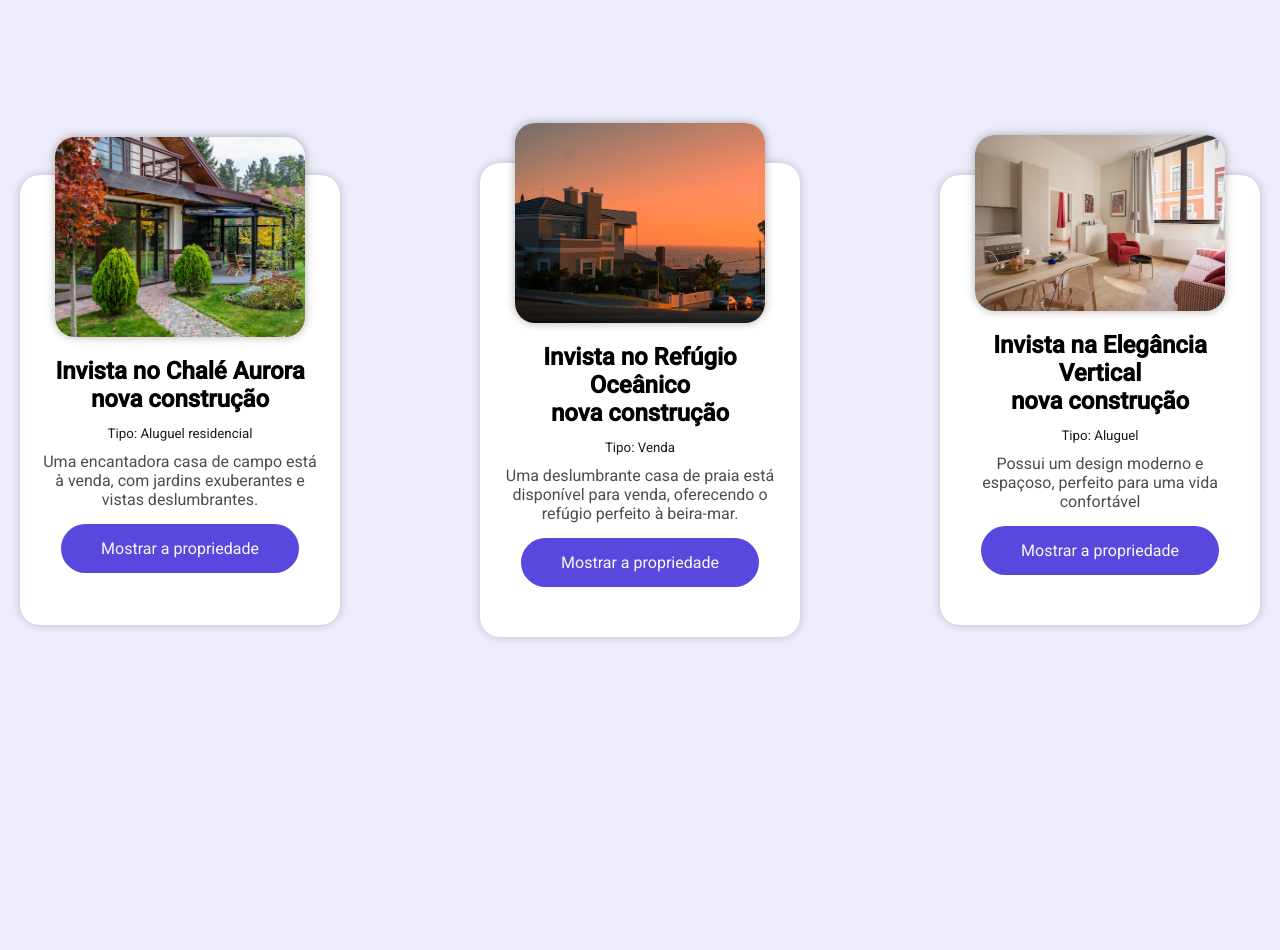
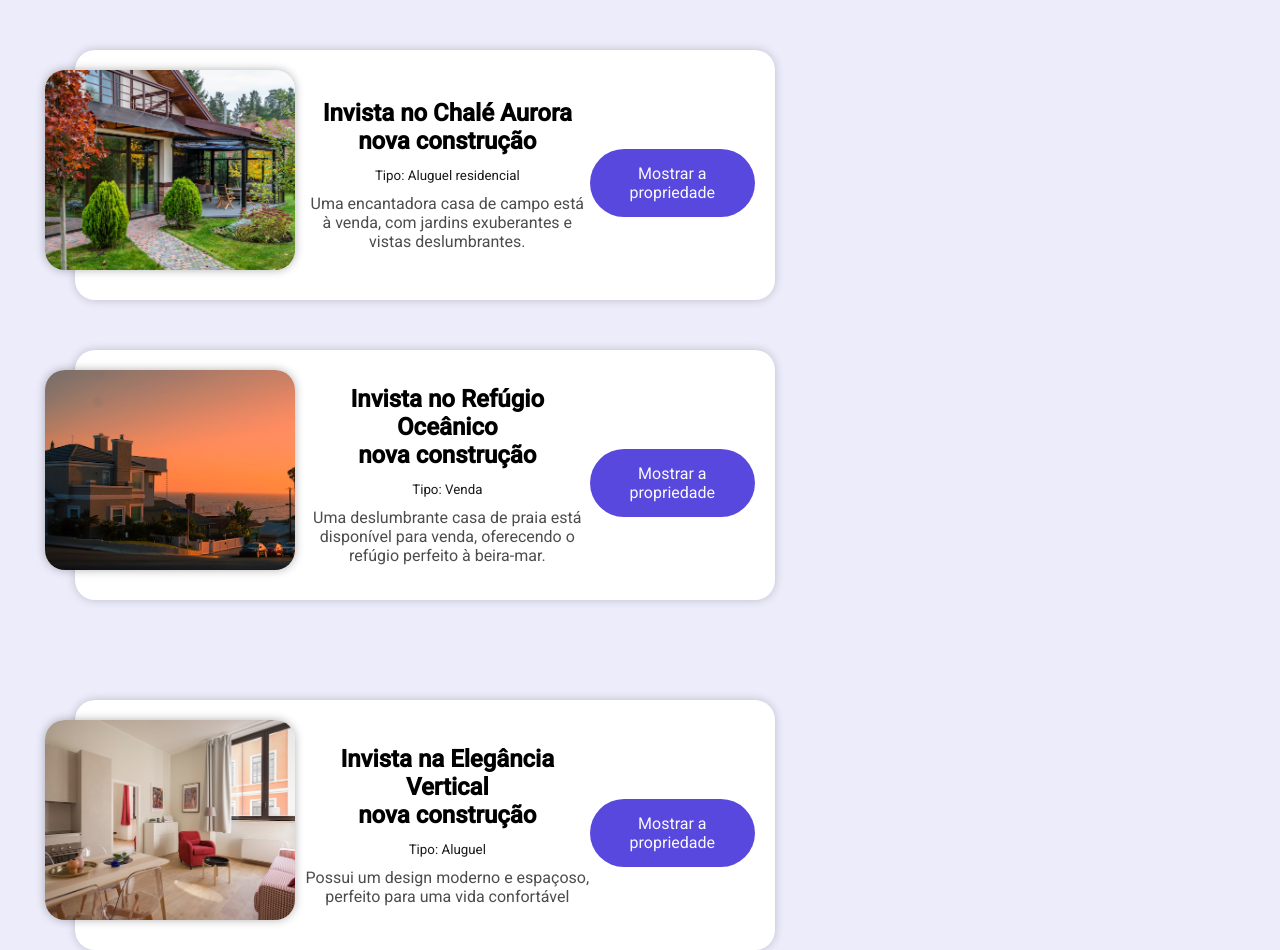
Before and after one commit to Joao-Pedro-BS/desafios-html-css, a plain HTML site: page projeto-card-1/index.html in a window 1280 px wide. Before the commit the page ends 800 px from the top, so only its background shows below. Drawn offline with Linux system fonts and the light colour scheme.

Commit message:
2° protótipo de media query

```diff
--- a/projeto-card-1/index.html
+++ b/projeto-card-1/index.html
@@ -4,7 +4,7 @@
     <meta charset="UTF-8">
     <meta name="viewport" content="width=device-width, initial-scale=1.0">
     <link rel="stylesheet" href="style.css">
-    <link rel="stylesheet" href="medias-queries.css">
+    <link rel="stylesheet" href="medias-queries-2.css">
     <title>Card-1</title>
 </head>
 <body>
--- /dev/null
+++ b/projeto-card-1/medias-queries-2.css
@@ -0,0 +1,123 @@
+@charset "UTF-8";
+
+@import url('https://fonts.googleapis.com/css2?family=Roboto:wght@300;400;500&display=swap');
+
+@media screen and (min-width: 798px){
+    body{
+        width: 100vw;
+        height: 100vh;
+
+        display: grid;
+        grid-template-columns: 750px;
+        grid-template-rows: 250px 100px 250px 100px 250px;
+        grid-template-areas: "card-1" "salto-1" "card-2" "salto-2" "card-3";
+
+        align-items: center;
+        justify-items: center;
+        background-color: #5748de1a;
+    }
+
+    div#card-1{
+        display: flex;
+        flex-direction: row;
+
+        width: 700px;
+        height: 250px;
+
+        align-items: center;
+        justify-content: center;
+
+        background-color: #ffffff;
+        text-align: center;
+
+        border-radius: 20px;
+        box-shadow: 0px 0px 10px rgba(0, 0, 0, 0.2);
+
+        padding: 50px 20px 50px 20px;
+        margin: 100px 0px 0px 100px;
+
+        grid-area: card-1;
+        animation: animacao-1 1s ease-in-out;
+    }
+
+    div#card-1 img{
+        width: 250px;
+        height: 200px;
+        max-width: 400px;
+
+        object-fit: cover;
+        border-radius: inherit;
+
+        margin: 0px 10px 10px -50px;
+        box-shadow: 0px 0px 10px rgba(0, 0, 0, 0.3);
+    }
+
+    div#card-2{
+        display: flex;
+        flex-direction: row;
+
+        width: 700px;
+        height: 250px;
+
+        align-items: center;
+        justify-content: center;
+
+        background-color: #ffffff;
+        text-align: center;
+
+        border-radius: 20px;
+        box-shadow: 0px 0px 10px rgba(0, 0, 0, 0.2);
+
+        padding: 50px 20px 50px 20px;
+        margin: 0px 0px 0px 100px;
+
+        grid-area: card-2;
+        animation: animacao-1 1s ease-in-out;
+    }
+
+    div#card-2 img{
+        width: 250px;
+        height: 200px;
+        max-width: 400px;
+
+        object-fit: cover;
+        border-radius: inherit;
+
+        margin: 0px 10px 10px -50px;
+        box-shadow: 0px 0px 10px rgba(0, 0, 0, 0.3);
+    }
+    div#card-3{
+        display: flex;
+        flex-direction: row;
+
+        width: 700px;
+        height: 250px;
+
+        align-items: center;
+        justify-content: center;
+
+        background-color: #ffffff;
+        text-align: center;
+
+        border-radius: 20px;
+        box-shadow: 0px 0px 10px rgba(0, 0, 0, 0.2);
+
+        padding: 50px 20px 50px 20px;
+        margin: 0px 0px 0px 100px;
+
+        grid-area: card-3;
+        animation: animacao-1 1s ease-in-out;
+    }
+
+    div#card-3 img{
+        width: 250px;
+        height: 200px;
+        max-width: 400px;
+
+        object-fit: cover;
+        border-radius: inherit;
+
+        margin: 0px 10px 10px -50px;
+        box-shadow: 0px 0px 10px rgba(0, 0, 0, 0.3);
+    }
+}
```
